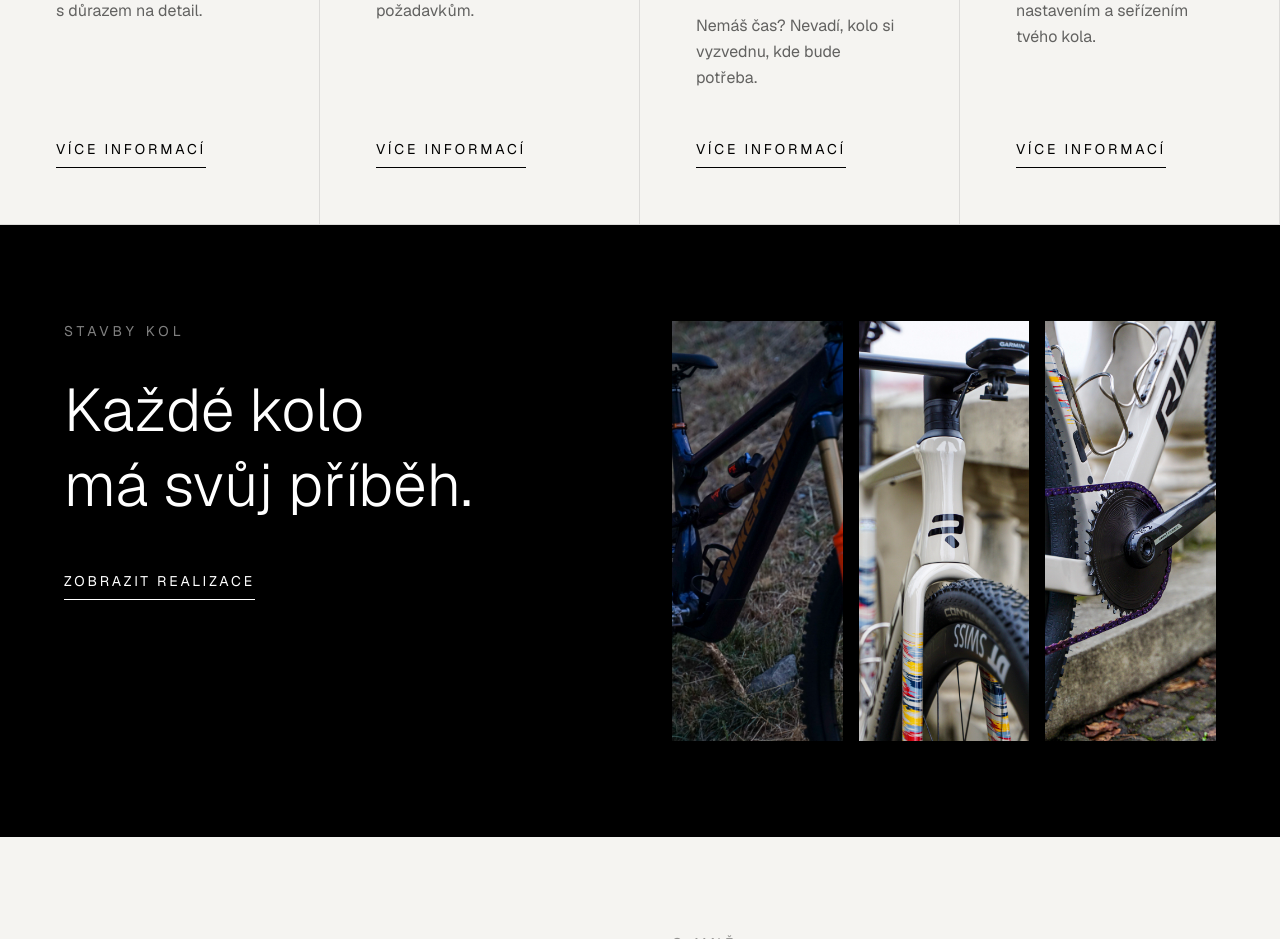
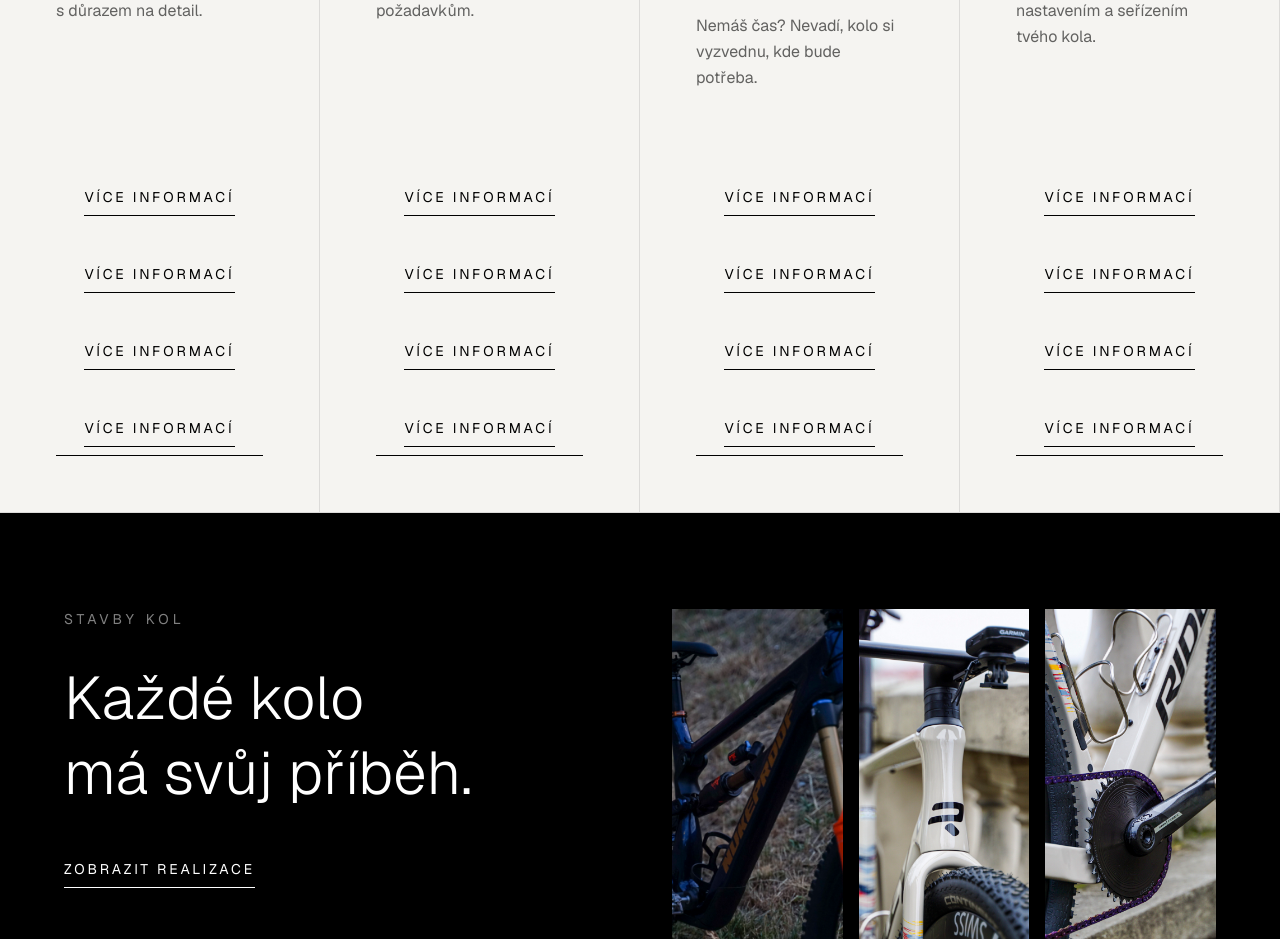
Before and after one commit to marcelboranek-beep/cyclinglab-live, a Next.js app: page / in a window 1280 px wide. Shown: the part 1060-1999 px from the top of the page. Built offline with nearby package versions, Linux system fonts and the light colour scheme.

Commit message:
Added service subpages

```diff
--- /dev/null
+++ b/app/konzultace/page.tsx
@@ -0,0 +1,12 @@
+export default function ServisKol() {
+  return (
+    <main className="min-h-screen bg-white text-black p-16">
+      <h1 className="text-5xl mb-8">Individuální servis kol</h1>
+
+      <p className="text-xl leading-relaxed max-w-3xl">
+        Kompletní péče o tvoje kolo s důrazem na detail.
+        Servis silničních, gravel i MTB kol.
+      </p>
+    </main>
+  )
+}
--- a/app/page.tsx
+++ b/app/page.tsx
@@ -101,7 +101,30 @@ export default function CustomCyclingLab() {
             </div>
 
             <button className="mt-12 text-sm uppercase tracking-[0.2em] border-b border-black pb-2 w-fit hover:opacity-60 transition">
-              Více informací
+<a
+  href="/servis-kol"
+  className="mt-12 inline-block uppercase tracking-[0.2em] text-sm border-b border-black pb-2"
+>
+  Více informací
+</a>
+<a
+  href="/stavby-kol"
+  className="mt-12 inline-block uppercase tracking-[0.2em] text-sm border-b border-black pb-2"
+>
+  Více informací
+</a>
+<a
+  href="/vyzvednuti"
+  className="mt-12 inline-block uppercase tracking-[0.2em] text-sm border-b border-black pb-2"
+>
+  Více informací
+</a>
+<a
+  href="/konzultace"
+  className="mt-12 inline-block uppercase tracking-[0.2em] text-sm border-b border-black pb-2"
+>
+  Více informací
+</a>
             </button>
           </div>
         ))}
--- /dev/null
+++ b/app/servis-kol/page.tsx
@@ -0,0 +1,12 @@
+export default function ServisKol() {
+  return (
+    <main className="min-h-screen bg-white text-black p-16">
+      <h1 className="text-5xl mb-8">Individuální servis kol</h1>
+
+      <p className="text-xl leading-relaxed max-w-3xl">
+        Kompletní péče o tvoje kolo s důrazem na detail.
+        Servis silničních, gravel i MTB kol.
+      </p>
+    </main>
+  )
+}
--- /dev/null
+++ b/app/stavby-kol/page.tsx
@@ -0,0 +1,12 @@
+export default function ServisKol() {
+  return (
+    <main className="min-h-screen bg-white text-black p-16">
+      <h1 className="text-5xl mb-8">Individuální servis kol</h1>
+
+      <p className="text-xl leading-relaxed max-w-3xl">
+        Kompletní péče o tvoje kolo s důrazem na detail.
+        Servis silničních, gravel i MTB kol.
+      </p>
+    </main>
+  )
+}
--- /dev/null
+++ b/app/vyzvednuti/page.tsx
@@ -0,0 +1,12 @@
+export default function ServisKol() {
+  return (
+    <main className="min-h-screen bg-white text-black p-16">
+      <h1 className="text-5xl mb-8">Individuální servis kol</h1>
+
+      <p className="text-xl leading-relaxed max-w-3xl">
+        Kompletní péče o tvoje kolo s důrazem na detail.
+        Servis silničních, gravel i MTB kol.
+      </p>
+    </main>
+  )
+}
```
